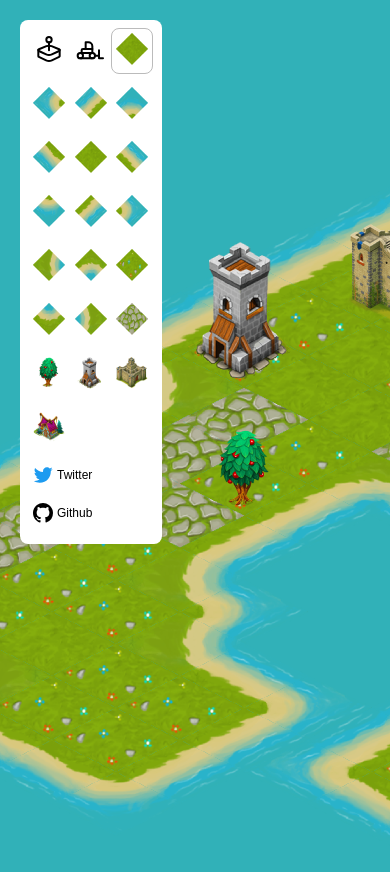
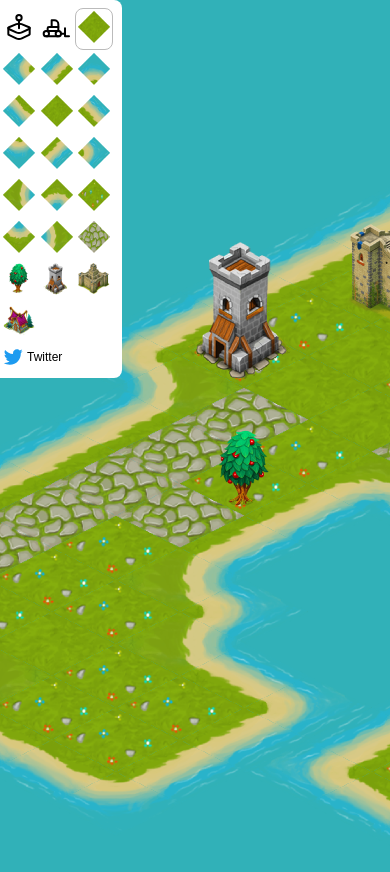
Before and after one commit to iamandras/isometric, a plain HTML site: page index.html in a window 390 px wide. Shown: the top 872 px of the page. Drawn offline with nearby package versions, Linux system fonts and the light colour scheme; files whose address does not match are found by name.

Commit message:
overlay fix on mobile

```diff
--- a/css/style.css
+++ b/css/style.css
@@ -215,3 +215,19 @@ body {
     height: 45px;
     background: transparent url('/player/player.png') no-repeat;
 }
+
+@media (max-width: 767px) {
+    #overlay {
+        left: -8px;
+        top: 0;
+    }
+
+    #overlay a {
+        margin: 0;
+        padding: 2px;
+    }
+
+    #overlay .github {
+        display: none;
+    }
+}
```
